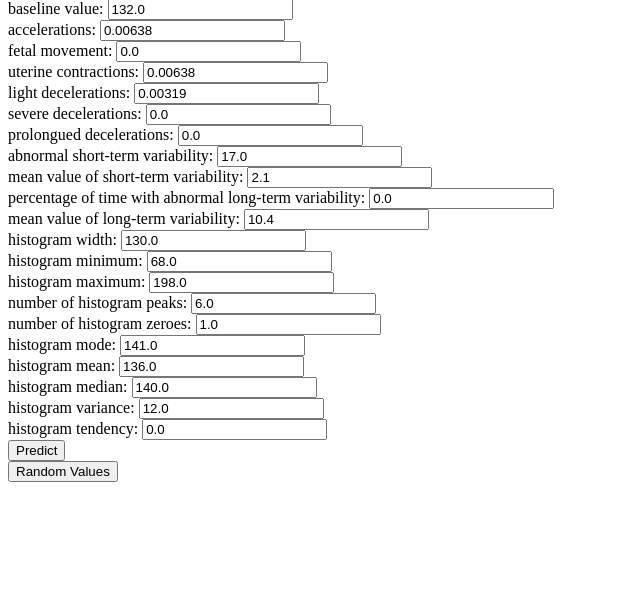
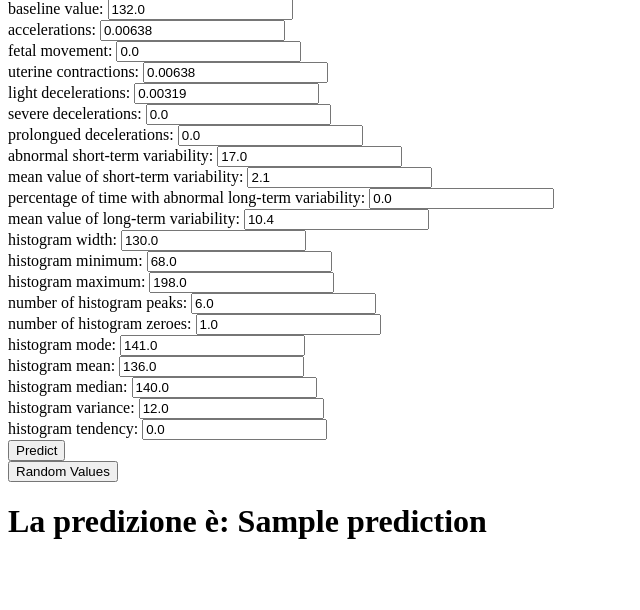
Before and after one commit to GianNuzzarello/fetal_healt, a Flask app: template templates/home.html in a window 1280 px wide. Shown: the part 81-691 px from the top of the page, without its empty margins (0-640 px from the left). Run offline with Flask 2, Linux system fonts and the light colour scheme; the template is opened without the code that fills it: most values are stand-ins (such as "Sample title", 1, 10 or a date in 2020); parts of the project's set-up code (start-up, migrations or seed data) failed here and were passed over.

Commit message:
Add files via upload

```diff
--- a/templates/home.html
+++ b/templates/home.html
@@ -86,6 +86,10 @@
             }
             </script>
 
+
+        <h1>La predizione è: {{ prediction }}</h1>
+
+
     </body>
 
 </html>
```
